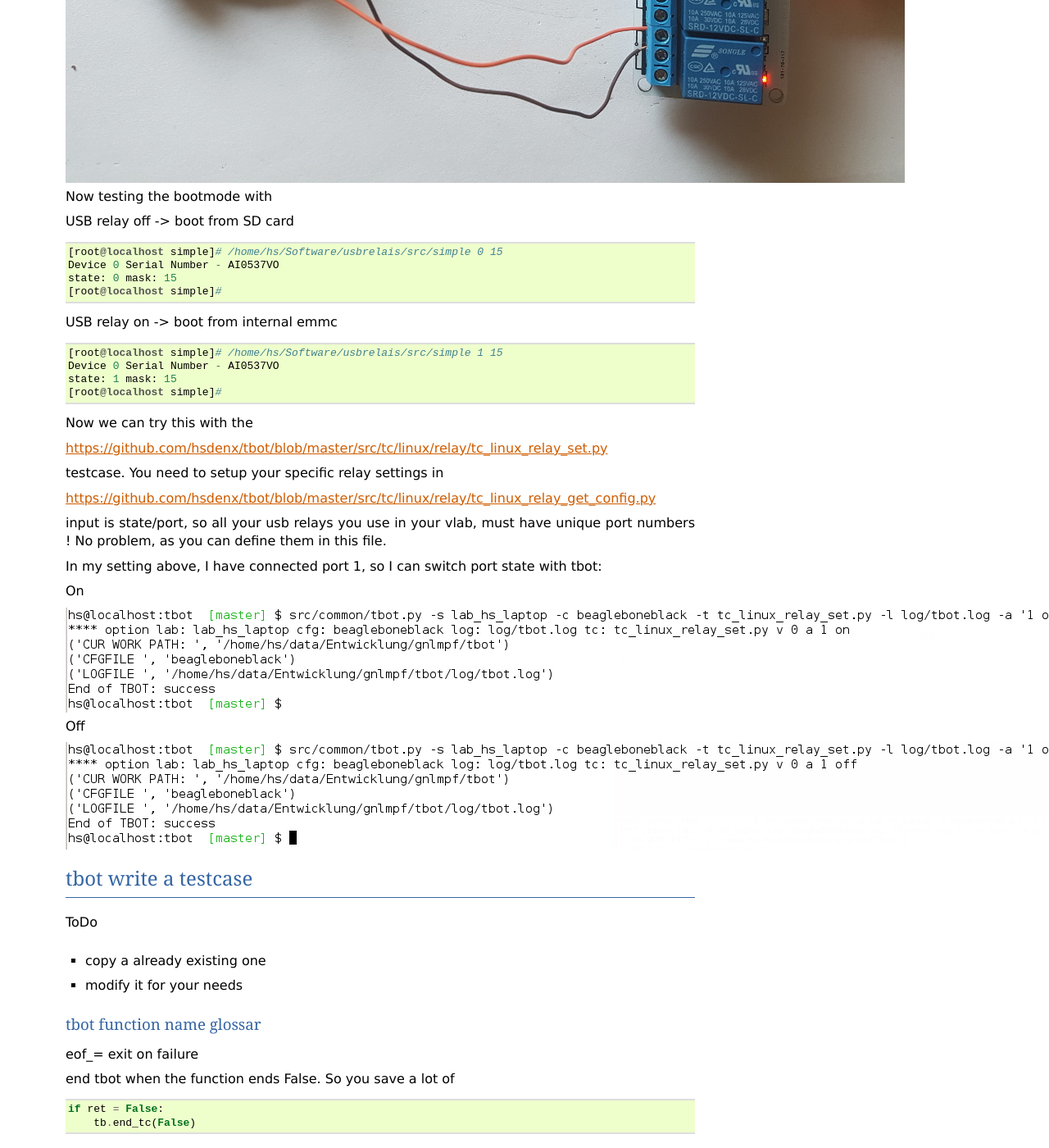
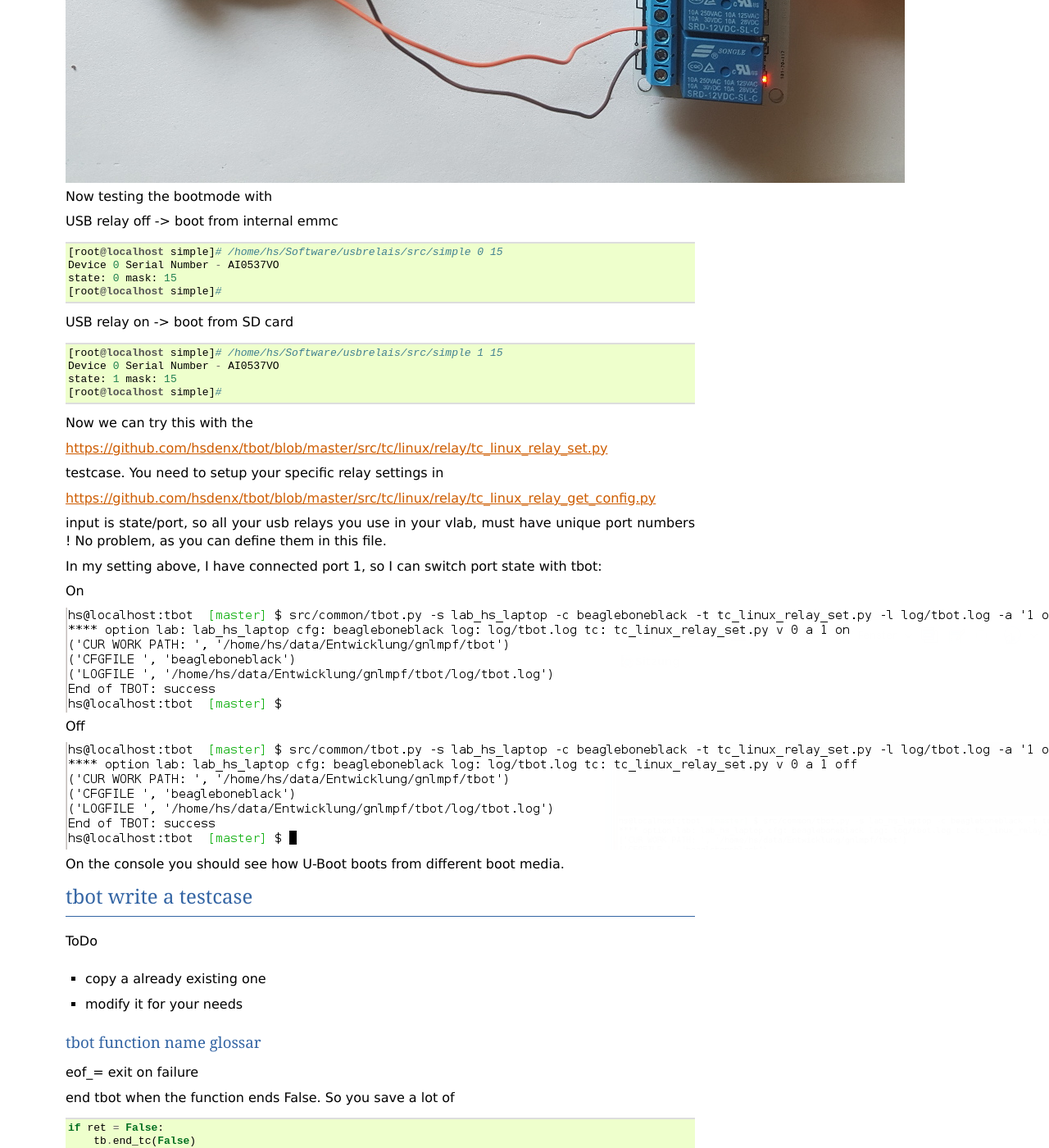
Before and after one commit to hsdenx/tbot, a Sphinx documentation site: the page built from doc/sphinx/source/guide.rst, in a window 1280 px wide and 1400 px high, scrolled down 13477 px. Shown: the whole window at 82% size. Built offline with Sphinx 7.4.7, drawn with Linux system fonts in a browser that asks for light colours; some of the changed lines change nothing that is shown.

Commit message:
doc guide fix bootmode for the bbb
Signed-off-by: Heiko Schocher <hs@denx.de>

```diff
--- a/doc/sphinx/source/guide.rst
+++ b/doc/sphinx/source/guide.rst
@@ -421,7 +421,7 @@ I connected the bootmode selection pins from the bbb to port 1 of the usb relay
 
 Now testing the bootmode with
 
-USB relay off -> boot from SD card
+USB relay off -> boot from internal emmc
 
 ::
 
@@ -430,7 +430,7 @@ USB relay off -> boot from SD card
   state: 0 mask: 15
   [root@localhost simple]#
 
-USB relay on -> boot from internal emmc
+USB relay on -> boot from SD card
 
 ::
 
@@ -461,6 +461,7 @@ Off
 
 .. image:: image/guide/guide_relais_set_off.png
 
+On the console you should see how U-Boot boots from different boot media.
 
 tbot write a testcase
 =====================
```
